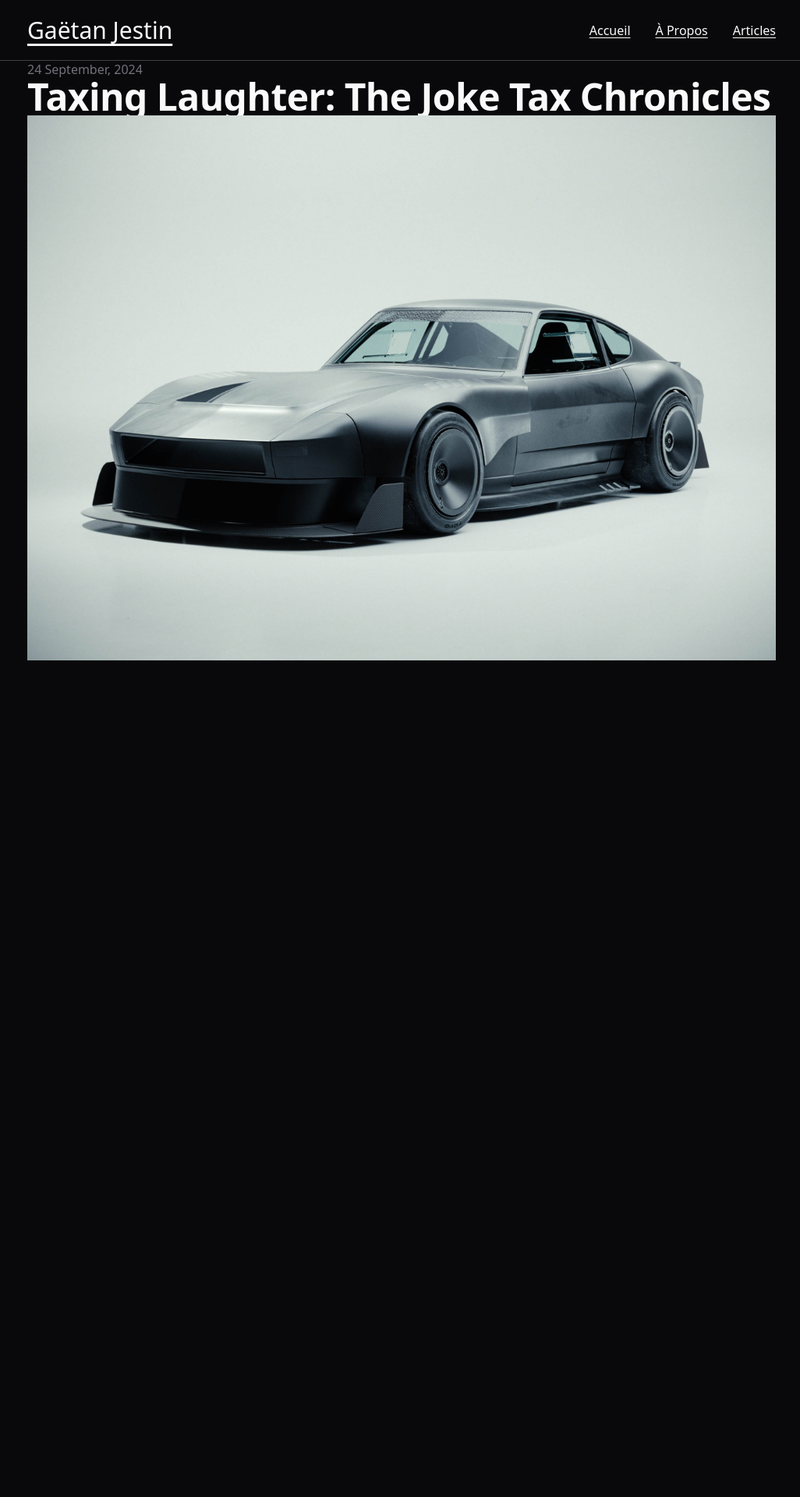
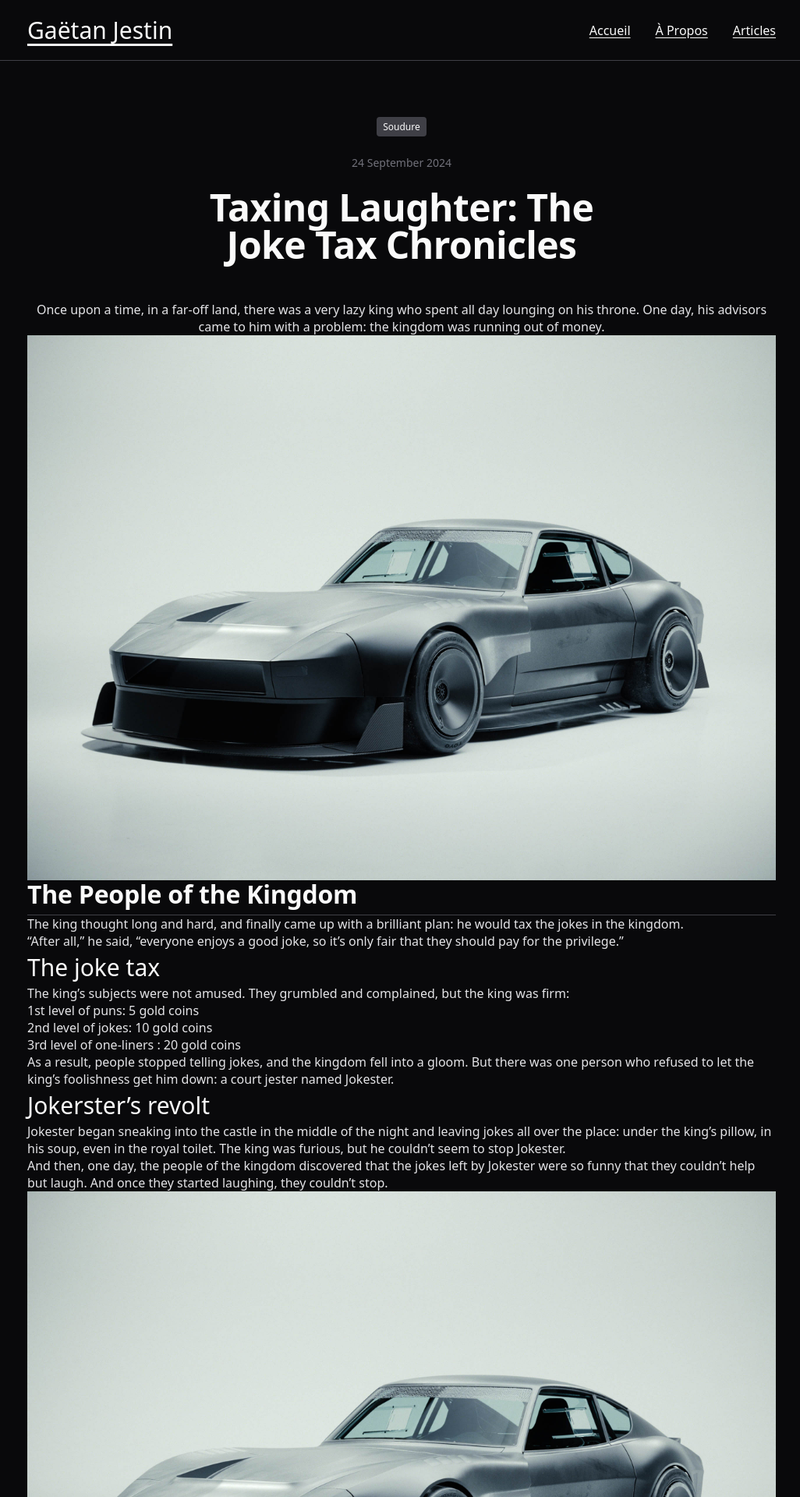
Before and after one commit to MerlinConnected/blablarduino, a Jekyll site: the page built from _posts/2025-07-12-the-joke-tax-chronicles.markdown, in a window 1280 px wide. Shown: the top 1920 px of the page at 78% size, without its empty margins (125-1151 px from the left). Built offline with Jekyll 4.4.1, drawn with Linux system fonts in a browser that asks for light colours; before the commit the page ends 900 px from its top, so only the background shows below that; some of the changed text lies outside the part shown.

Commit message:
feat: started styling blog post

````diff
--- a/_config.yml
+++ b/_config.yml
@@ -26,8 +26,8 @@ description: >- # this means to ignore newlines until "baseurl:"
   Google search results) and in your feed.xml site description.
 baseurl: '/' # the subpath of your site, e.g. /blog
 url: 'https://blog.gaetanjestin.com' # the base hostname & protocol for your site, e.g. http://example.com
-twitter_username: jekyllrb
-github_username: jekyll
+twitter_username: merlinconnected
+github_username: MerlinConnected
 
 # Build settings
 # theme: minima
@@ -37,6 +37,8 @@ plugins:
 
 paginate: 3
 paginate_path: '/articles/:num/'
+
+excerpt_separator: <!--more-->
 
 sass:
   sass_dir: _sass
--- a/_layouts/post.html
+++ b/_layouts/post.html
@@ -6,10 +6,15 @@
 	{% include nav.html %}
 	<main>
 		<article class="post">
-			<time datetime="{{ page.date | date_to_xmlschema }}">
-				{{ page.date | date: "%d %B, %Y" }}
-			</time>
-			<h1>{{ page.title }}</h1>
+			{% if page.tags %} {% for tag in page.tags %}
+			<span class="tag">{{ tag }}</span>
+			{% endfor %} {% endif %}
+			<div class="hero">
+				<time datetime="{{ page.date | date_to_xmlschema }}">
+					{{ page.date | date: "%d %B %Y" }}
+				</time>
+				<h1>{{ page.title }}</h1>
+			</div>
 			<div class="post-content">{{ content }}</div>
 		</article>
 	</main>
--- a/_posts/2025-07-12-the-joke-tax-chronicles.markdown
+++ b/_posts/2025-07-12-the-joke-tax-chronicles.markdown
@@ -2,7 +2,61 @@
 layout: post
 title: 'Taxing Laughter: The Joke Tax Chronicles'
 date: 2024-09-24 20:01:00 +0200
-tags: taxes humor
+tags: Soudure
 ---
 
+Once upon a time, in a far-off land, there was a very lazy king who spent all day lounging on his throne. One day, his advisors came to him with a problem: the kingdom was running out of money.
+
 ![My helpful screenshot](/images/240Reference.jpeg)
+
+## The People of the Kingdom
+
+The king thought long and hard, and finally came up with a brilliant plan: he would tax the jokes in the kingdom.
+
+_"After all," he said, "everyone enjoys a good joke, so it's only fair that they should pay for the privilege."_
+
+### The joke tax
+
+The king's subjects were not amused. They grumbled and complained, but the king was firm:
+
+- 1st level of puns: 5 gold coins
+- 2nd level of jokes: 10 gold coins
+- 3rd level of one-liners : 20 gold coins
+
+As a result, people stopped telling jokes, and the kingdom fell into a gloom. But there was one person who refused to let the king's foolishness get him down: a court jester named Jokester.
+
+### Jokerster's revolt
+
+Jokester began sneaking into the castle in the middle of the night and leaving jokes all over the place: under the king's pillow, in his soup, even in the royal toilet. The king was furious, but he couldn't seem to stop Jokester.
+
+And then, one day, the people of the kingdom discovered that the jokes left by Jokester were so funny that they couldn't help but laugh. And once they started laughing, they couldn't stop.
+
+![My helpful screenshot](/images/240Reference.jpeg)
+
+### The People's Rebellion
+
+The people of the kingdom, feeling uplifted by the laughter, started to tell jokes and puns again, and soon the entire kingdom was in on the joke.
+
+| King’s Treasury | People’s happiness |
+| --------------- | ------------------ |
+| Empty           | Overflowing        |
+| Modest          | Satisfied          |
+| Empty           | Overflowing        |
+
+The king, seeing how much happier his subjects were, realized the error of his ways and repealed the joke tax. Jokester was declared a hero, and the kingdom lived happily ever after.
+
+```python
+def joke_tax(joke_level):
+    if joke_level == 1:
+        return 5
+    elif joke_level == 2:
+        return 10
+    elif joke_level == 3:
+        return 20
+    else:
+        return 0
+```
+
+### Closing thoughts
+
+The moral of the story is: never underestimate the power of a good laugh and always be careful of bad ideas.
--- a/_sass/_base.scss
+++ b/_sass/_base.scss
@@ -11,8 +11,33 @@ h3 {
 }
 
 p,
-a {
+a,
+ul,
+ol,
+th,
+td {
 	color: $color-200;
+}
+
+span {
+	color: $color-100;
+
+	&.tag {
+		color: $color-100;
+		background-color: $color-700;
+		padding: 0.25rem 0.5rem;
+		border-radius: 4px;
+		display: inline-block;
+		font-size: 0.75rem;
+	}
+}
+
+code {
+	color: $color-200;
+	background-color: $color-800;
+	padding: 0.25rem 0.5rem;
+	border-radius: 0.2rem;
+	display: inline-block;
 }
 
 time {
@@ -45,3 +70,36 @@ nav {
 		padding: 0;
 	}
 }
+
+article.post {
+	margin: 4.5rem 0 0;
+
+	display: flex;
+	flex-direction: column;
+	align-items: center;
+	gap: 1.5rem;
+
+	.hero {
+		display: flex;
+		flex-direction: column;
+		align-items: center;
+
+		time {
+			font-size: 0.875rem;
+		}
+
+		h1 {
+			text-align: center;
+			width: 32rem;
+			margin: 1.5rem 0;
+		}
+	}
+
+	.post-content {
+		p {
+			&:first-of-type {
+				text-align: center;
+			}
+		}
+	}
+}
````
